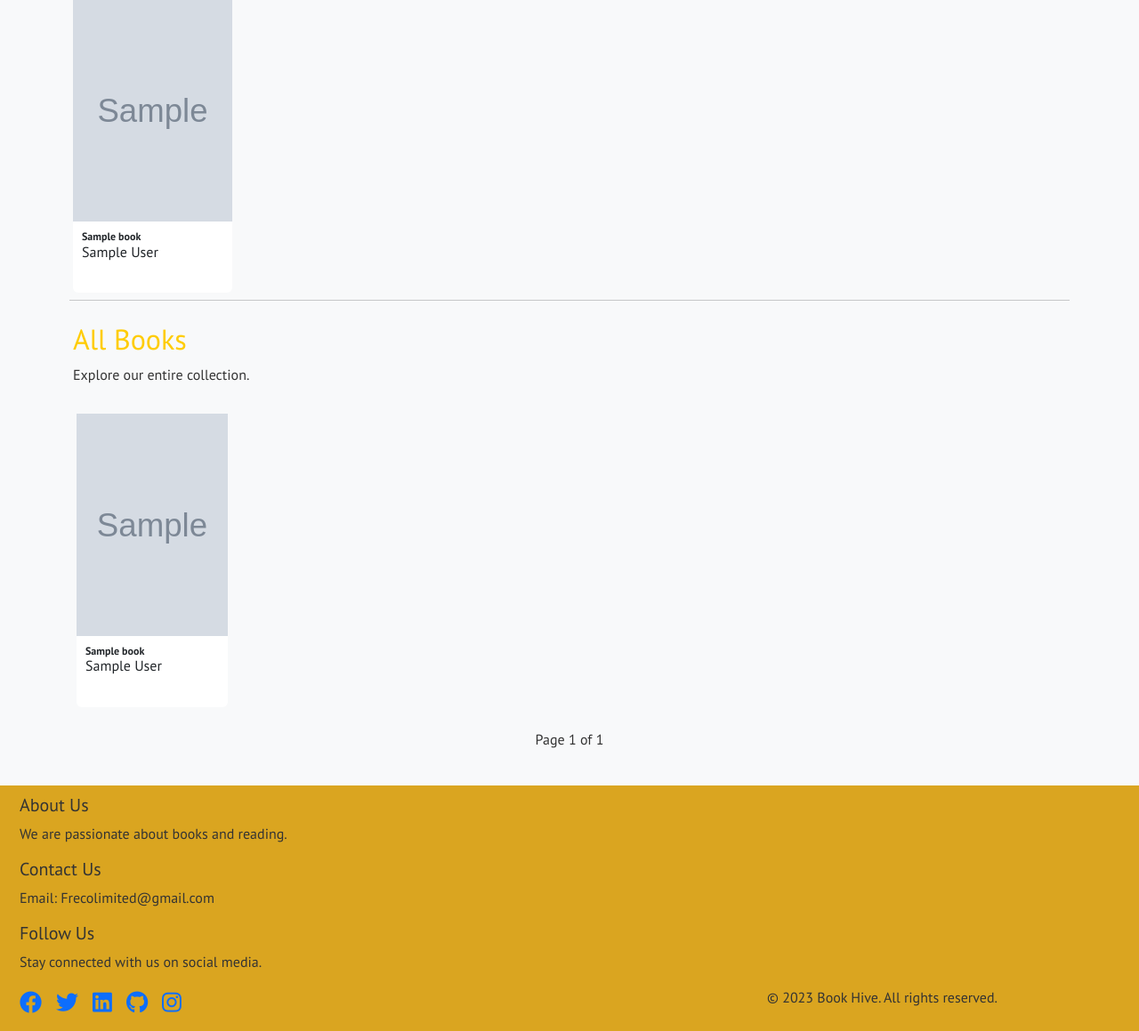
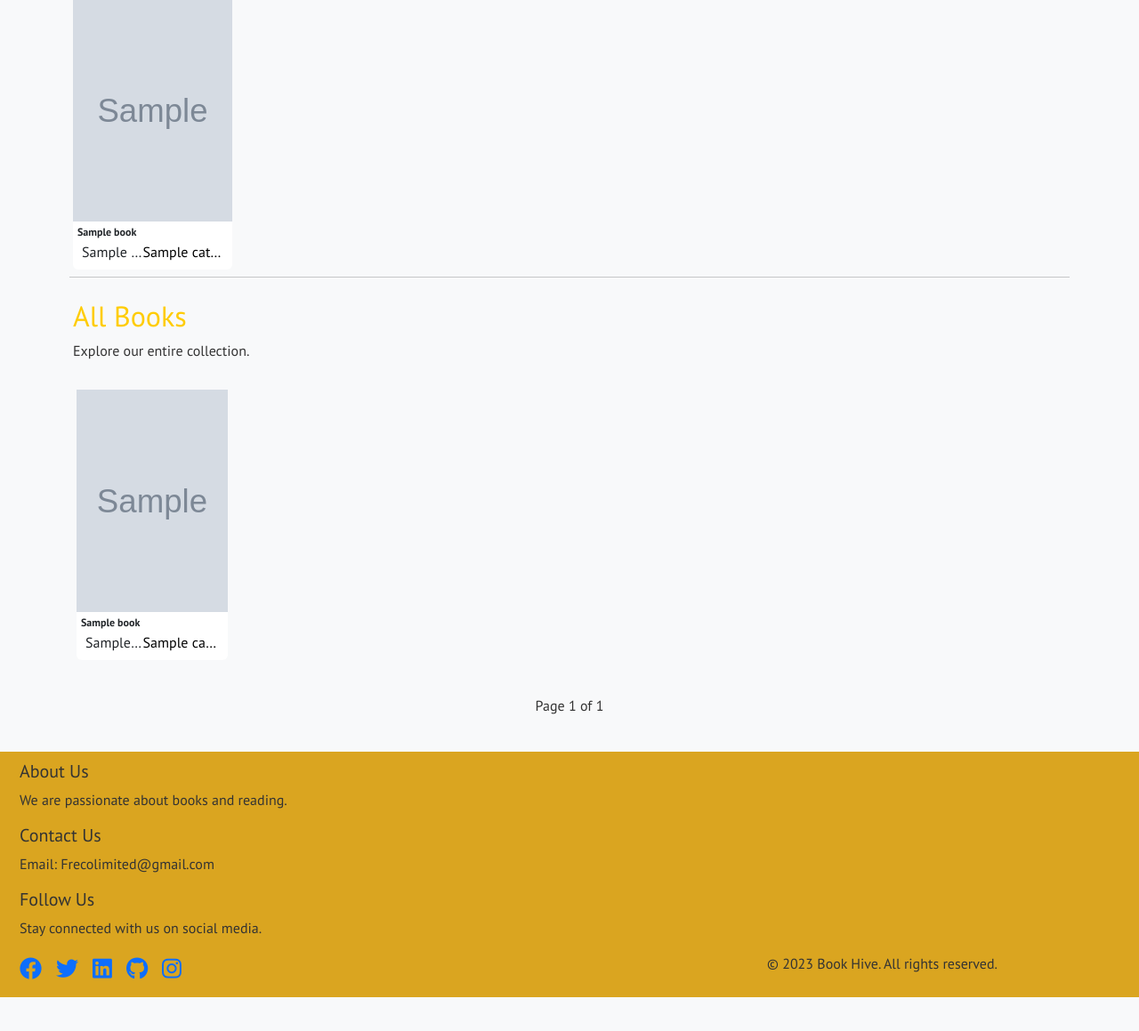
Before and after one commit to enocol/BookHive, a Django app: template bookstore/templates/bookstore/index.html in a window 1280 px wide. Shown: the part 257-1416 px from the top of the page at 89% size. After the commit the page ends 1378 px from the top, so only its background shows below. Run offline with Django 3.2, Linux system fonts and the light colour scheme; the template is opened without the code that fills it: most values are stand-ins (such as "Sample title", 1, 10 or a date in 2020); grey boxes marked "Sample" are stand-in pictures; some web fonts are replaced.

Commit message:
Edit styles.css

```diff
--- a/bookstore/templates/bookstore/book_detail.html
+++ b/bookstore/templates/bookstore/book_detail.html
@@ -99,7 +99,7 @@
             data-bs-parent="#accordionExample"
           >
             <div class="accordion-body">
-              <p>Genre: {{ book.category }}</p>
+              <p>Genre: <span class="category">{{ book.category }}</span></p>
               <p>Published Date: {{ book.published_date }}</p>
             </div>
           </div>
--- a/bookstore/templates/bookstore/index.html
+++ b/bookstore/templates/bookstore/index.html
@@ -52,7 +52,10 @@
           <div class="card-body">
             <div>
               <h3>{{ book.title }}</h3>
-              <h4>{{ book.author }}</h4>
+              <div class="d-flex justify-content-between">
+                <h4>{{ book.author }}</h4>
+                <h4 class="category">{{book.category}}</h4>
+              </div>
             </div>
           </div>
         </div>
@@ -86,7 +89,10 @@
             <div class="card-body">
               <div>
                 <h3>{{ book.title }}</h3>
+               <div class="d-flex justify-content-between">
                 <h4>{{ book.author }}</h4>
+                <h4 class="category">{{book.category}}</h4>
+              </div>
               </div>
             </div>
           </div>
--- a/static/css/styles.css
+++ b/static/css/styles.css
@@ -92,6 +92,7 @@ header {
 }
 
 .pagination {
+  margin-top: 15px;
   display: flex;
   justify-content: space-around;
   align-items: center;
@@ -153,26 +154,30 @@ header {
 }
 
 .card-body div {
-  padding: 10px;
-  min-height: 80px;
+  padding:5px;
   overflow: hidden;
+  text-overflow: ellipsis;
+
 }
 
 .card-body h3 {
   font-size: 12px;
   font-weight: bold;
+
+}
+
+.card-body h4 {
+  font-size: 16px;
+  font-weight: normal;
+
+}
+
+.card-body h4, h3 {
   overflow: hidden;
   text-overflow: ellipsis;
   white-space: nowrap;
 }
 
-.card-body h4 {
-  font-size: 16px;
-  font-weight: normal;
-  overflow: hidden;
-  text-overflow: ellipsis;
-  white-space: nowrap;
-}
 
 .card-body h3,
 .card-body h4 {
```
